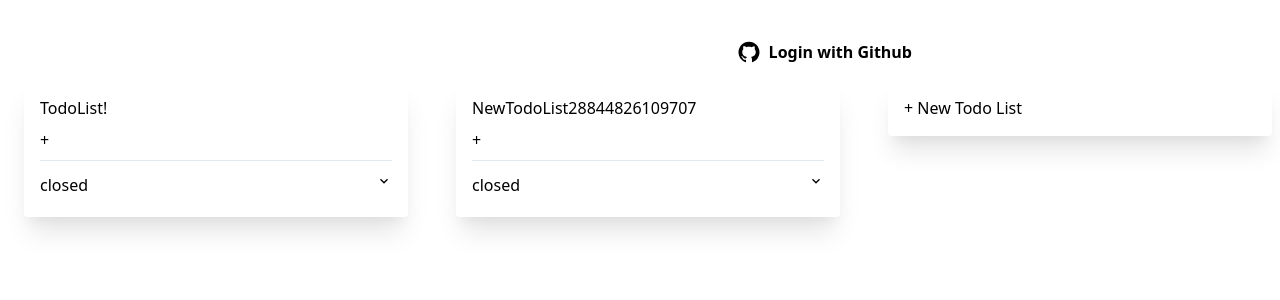
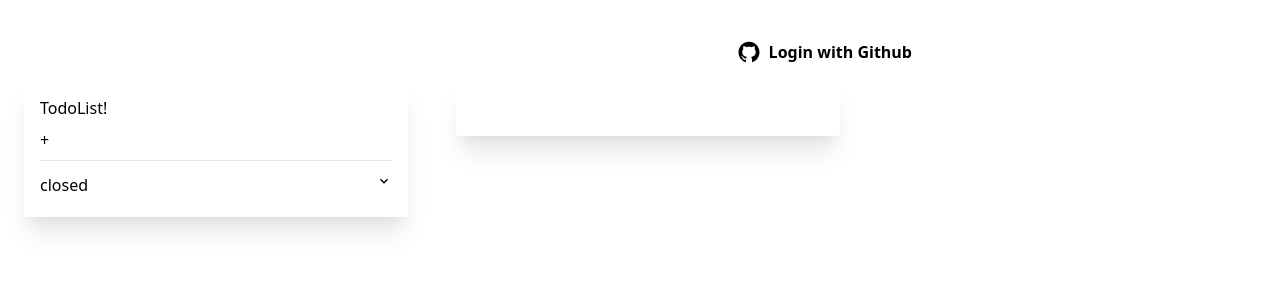
Before and after one commit to hisomura/todo-app, a Next.js app: page / in a window 1280 px wide. Both pictures are taken after a click on the element "+ New Todo List". Shown: the top 300 px of the page. Built offline with nearby package versions, Linux system fonts and the light colour scheme.

Commit message:
Implement feature of inputting new todo list name.

```diff
--- a/src/components/BoardContainer.tsx
+++ b/src/components/BoardContainer.tsx
@@ -10,8 +10,8 @@
 export default function BoardContainer(props: Props) {
   const [todoLists, setTodoLists] = useState(props.todoLists);
 
-  const addTodoList = () => {
-    setTodoLists([...todoLists, TodoList.create("NewTodoList" + Math.random().toString().slice(5), [])]);
+  const addTodoList = (name: string) => {
+    setTodoLists([...todoLists, TodoList.create(name, [])]);
   };
 
   return (
--- a/src/components/InputTodo.tsx
+++ b/src/components/InputTodo.tsx
@@ -1,17 +1,12 @@
-import React, { KeyboardEventHandler } from "react";
+import React from "react";
 import { Todo } from "../lib/todo";
 import { useTodosHook } from "../lib/todosHook";
+import { createInputTextOnKeyDownCallback } from "../lib/inputText";
 
 export default function InputTodo() {
   const { addTodo } = useTodosHook();
-  const onKeyDown: KeyboardEventHandler<HTMLInputElement> = (event) => {
-    // https://developer.mozilla.org/en-US/docs/Web/API/KeyboardEvent/keyCode
-    // if (event.keyCode === 229) return
-    if (event.key !== "Enter") return;
-    if (event.currentTarget.value === "") return;
-    addTodo(Todo.create(event.currentTarget.value));
-    event.currentTarget.value = "";
-  };
+
+  const onKeyDown = createInputTextOnKeyDownCallback((input) => addTodo(Todo.create(input)));
 
   return (
     <div className="py-2">
--- a/src/components/NewTodoList.tsx
+++ b/src/components/NewTodoList.tsx
@@ -1,16 +1,39 @@
-import React from "react";
+import React, { useEffect, useRef, useState } from "react";
+import { createInputTextOnKeyDownCallback } from "../lib/inputText";
 
 type Props = {
-  addNewTodoList: () => void;
+  addNewTodoList: (name: string) => void;
 };
 
 export default function NewTodoList(props: Props) {
+  const [inputMode, setInputMode] = useState(false);
+  const inputEl = useRef<HTMLInputElement>(null);
+
+  const onKeyDown = createInputTextOnKeyDownCallback((input) => props.addNewTodoList(input));
+
+  useEffect(() => {
+    if (inputMode && inputEl.current) {
+      inputEl.current.focus();
+    }
+  }, [inputMode]);
 
   return (
     <div className="mx-6 pt-2 z-0">
       <div className="w-96 shadow-xl rounded px-4 pb-4">
         <div className="pt-4">
-          <h1 className="cursor-pointer " data-testid="add-new-todo-list" onClick={props.addNewTodoList}>+ New Todo List</h1>
+          {inputMode ? (
+            <input
+              type="text"
+              id="new-todo-list"
+              className="focus:outline-none ml-1 w-11/12"
+              ref={inputEl}
+              onKeyDown={onKeyDown}
+            />
+          ) : (
+            <h1 className="cursor-pointer " data-testid="add-new-todo-list" onClick={() => setInputMode(true)}>
+              + New Todo List
+            </h1>
+          )}
         </div>
       </div>
     </div>
--- /dev/null
+++ b/src/lib/inputText.ts
@@ -0,0 +1,14 @@
+import { KeyboardEventHandler } from "react";
+
+export function createInputTextOnKeyDownCallback(callback: (input: string) => void) {
+  const onKeyDown: KeyboardEventHandler<HTMLInputElement> = (event) => {
+    // https://developer.mozilla.org/en-US/docs/Web/API/KeyboardEvent/keyCode
+    // if (event.keyCode === 229) return
+    if (event.key !== "Enter") return;
+    if (event.currentTarget.value === "") return;
+    callback(event.currentTarget.value);
+    event.currentTarget.value = "";
+  };
+
+  return onKeyDown;
+}
```
Also changed, not shown: 1 other file (tests, documents, lock files or other folders).
